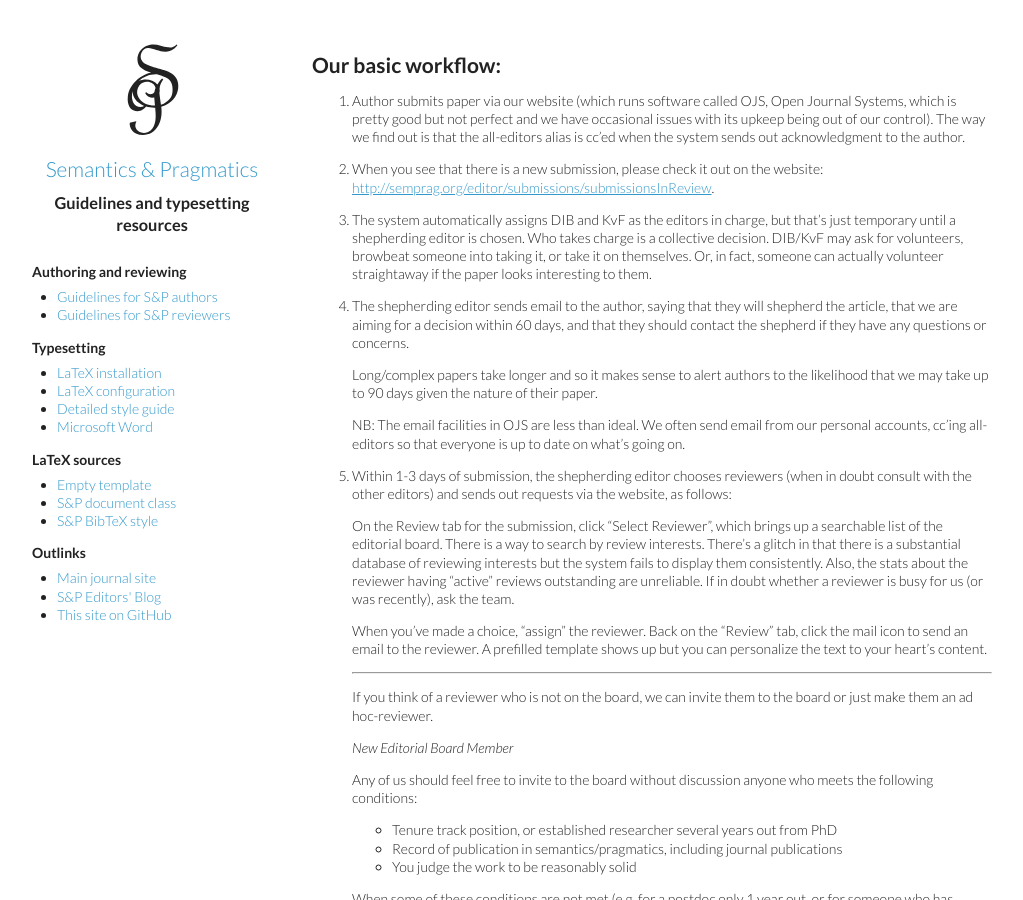
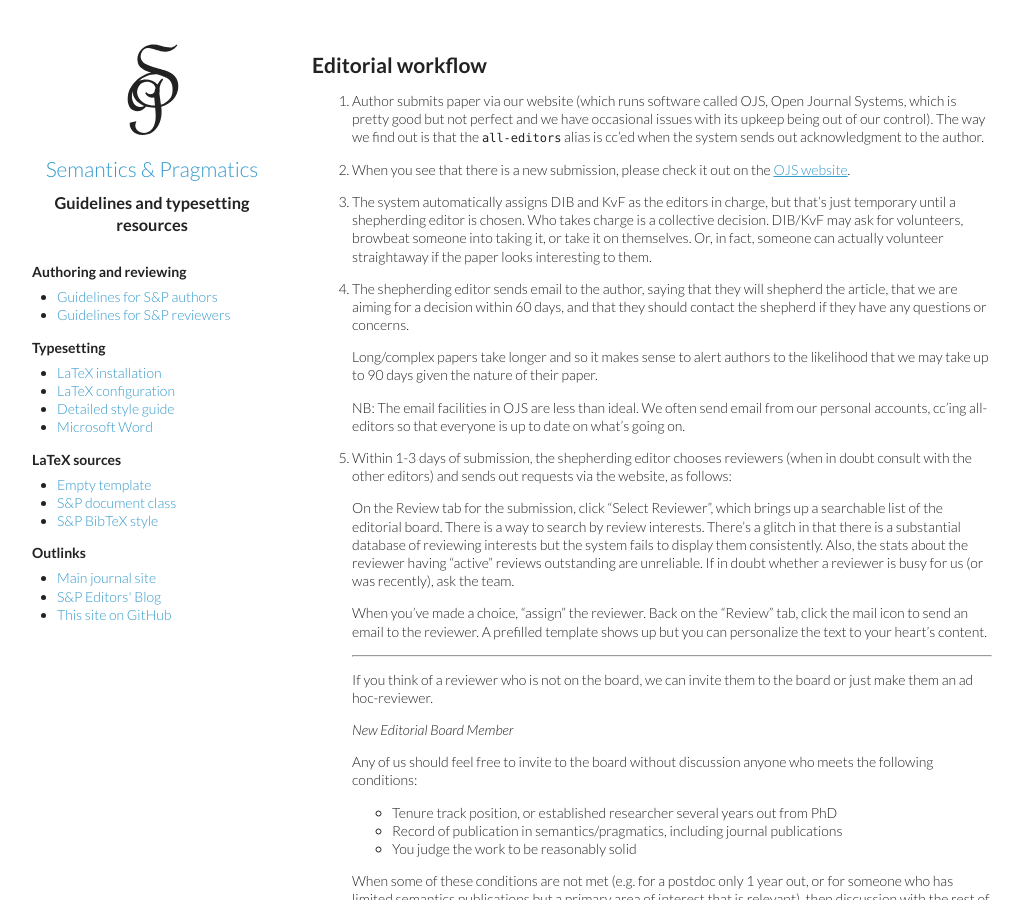
Before and after one commit to semprag/semprag.github.io, a Jekyll site: the page built from workflow.md, in a window 1280 px wide and 900 px high. Shown: the whole window, without its empty margins (8-1031 px from the left). Built offline with Jekyll 4.4.1, drawn with Linux system fonts in a browser that asks for light colours.

Commit message:
Clarify audience of workflow page

```diff
--- a/workflow.md
+++ b/workflow.md
@@ -1,12 +1,12 @@
 ---
 layout: default
-title: "Editorial workflow"
+title: Editorial workflow
 ---
-# Our basic workflow:
+# Editorial workflow
 
-1. Author submits paper via our website (which runs software called OJS, Open Journal Systems, which is pretty good but not perfect and we have occasional issues with its upkeep being out of our control). The way we find out is that the all-editors alias is cc'ed when the system sends out acknowledgment to the author.
+1. Author submits paper via our website (which runs software called OJS, Open Journal Systems, which is pretty good but not perfect and we have occasional issues with its upkeep being out of our control). The way we find out is that the `all-editors` alias is cc'ed when the system sends out acknowledgment to the author.
 
-2. When you see that there is a new submission, please check it out on the website: <http://semprag.org/editor/submissions/submissionsInReview>.
+2. When you see that there is a new submission, please check it out on the [OJS website](http://semprag.org/editor/submissions/submissionsInReview).
 
 3. The system automatically assigns DIB and KvF as the editors in charge, but that's just temporary until a shepherding editor is chosen. Who takes charge is a collective decision. DIB/KvF may ask for volunteers, browbeat someone into taking it, or take it on themselves. Or, in fact, someone can actually volunteer straightaway if the paper looks interesting to them.
 
```
